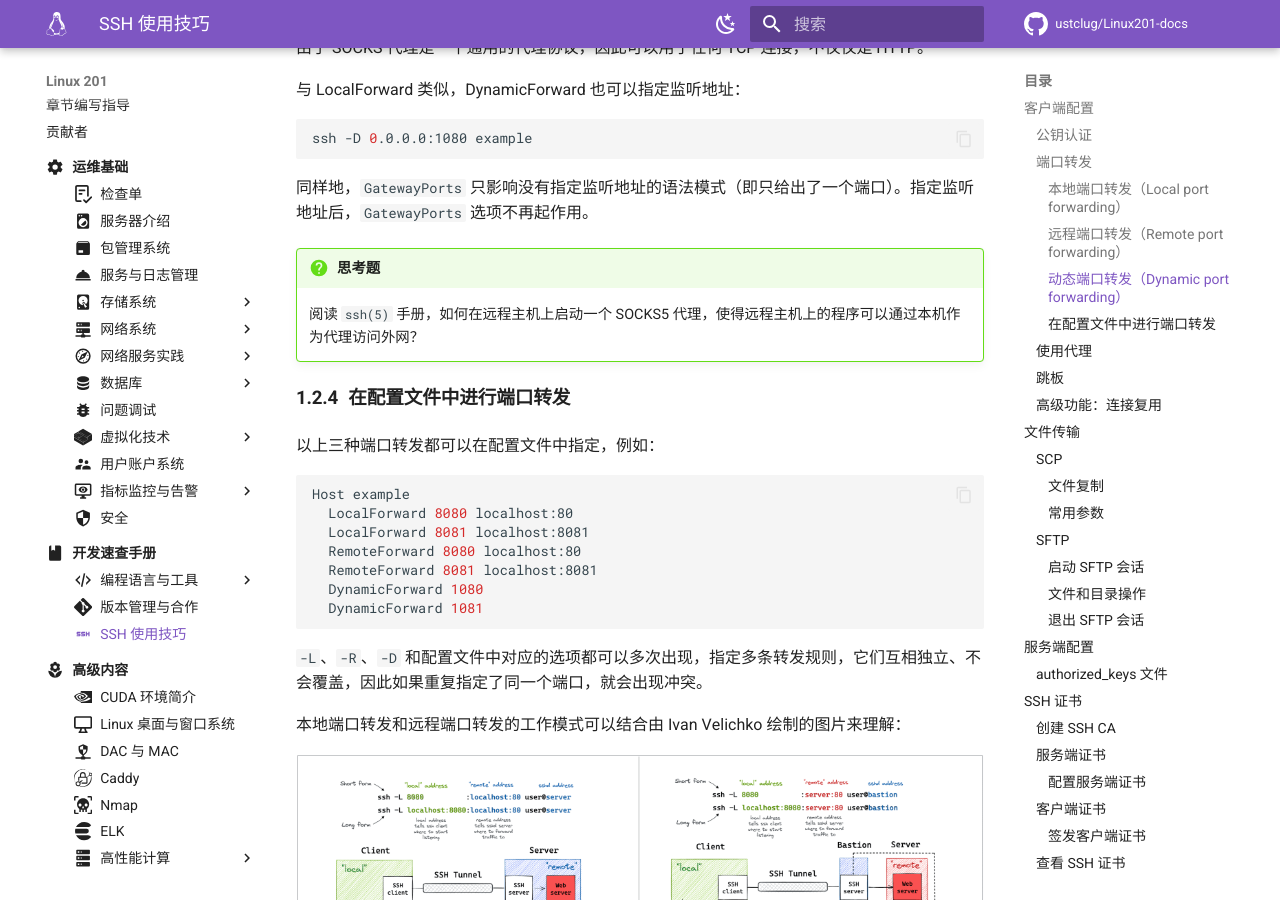
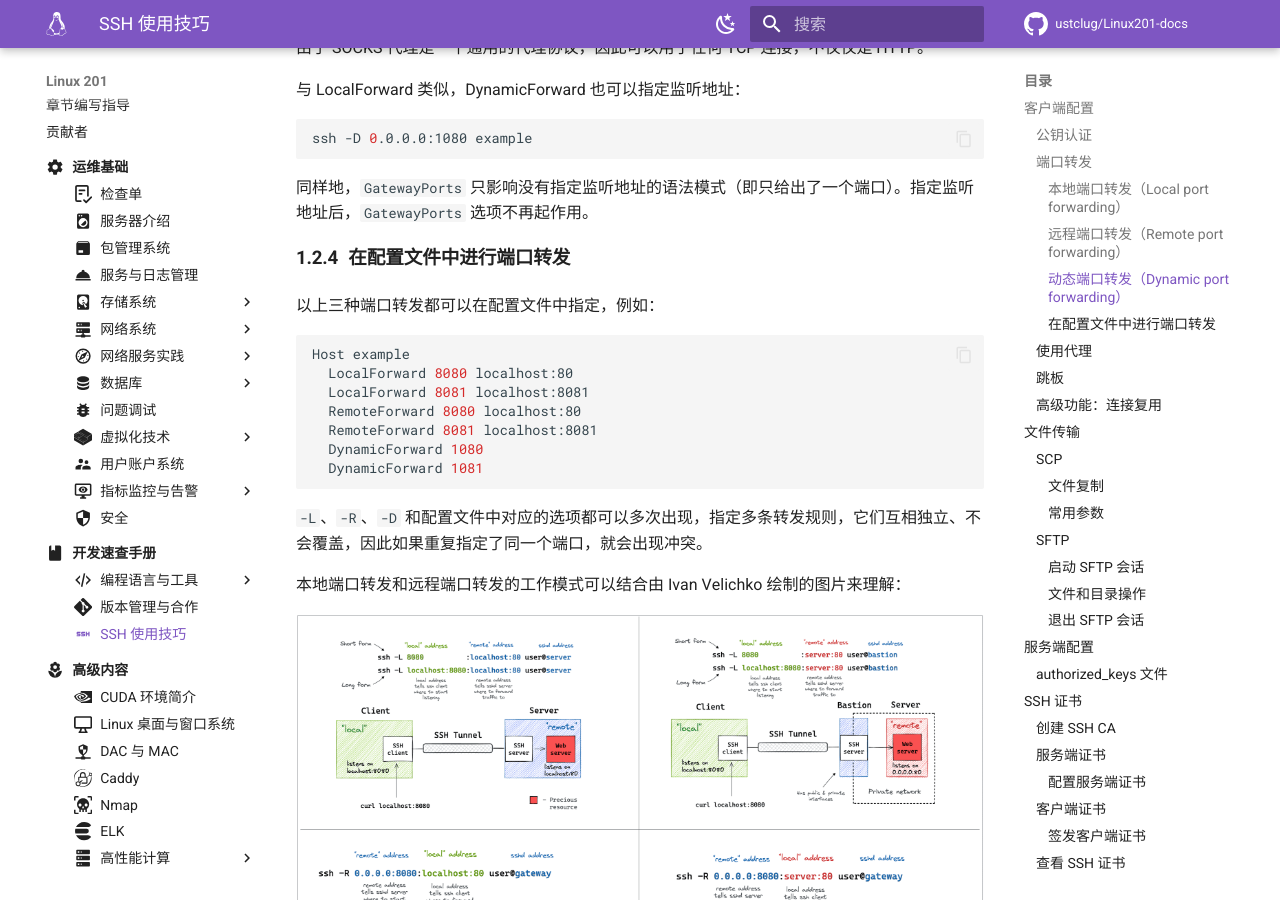
Before and after one commit to ustclug/Linux201-docs, an MkDocs documentation site: the page built from docs/dev/ssh.md, in a window 1280 px wide and 900 px high, scrolled down 3153 px. Built offline with MkDocs 1.6.1 and Material for MkDocs 9.7.7, drawn with Linux system fonts in a browser that asks for light colours; comment, search, counter and statistics services are not loaded.

Commit message:
Revert "ssh: Add thinking question for remote SOCKS5"
This reverts commit 73f563f56a95dfe6bc51a237c952e331bfc68e5b.

````diff
--- a/docs/dev/ssh.md
+++ b/docs/dev/ssh.md
@@ -122,10 +122,6 @@ ssh -D 0.0.0.0:1080 example
 ```
 
 同样地，`GatewayPorts` 只影响没有指定监听地址的语法模式（即只给出了一个端口）。指定监听地址后，`GatewayPorts` 选项不再起作用。
-
-!!! question "思考题"
-
-    阅读 `ssh(5)` 手册，如何在远程主机上启动一个 SOCKS5 代理，使得远程主机上的程序可以通过本机作为代理访问外网？
 
 #### 在配置文件中进行端口转发 {#port-forwarding-in-config}
 
````
